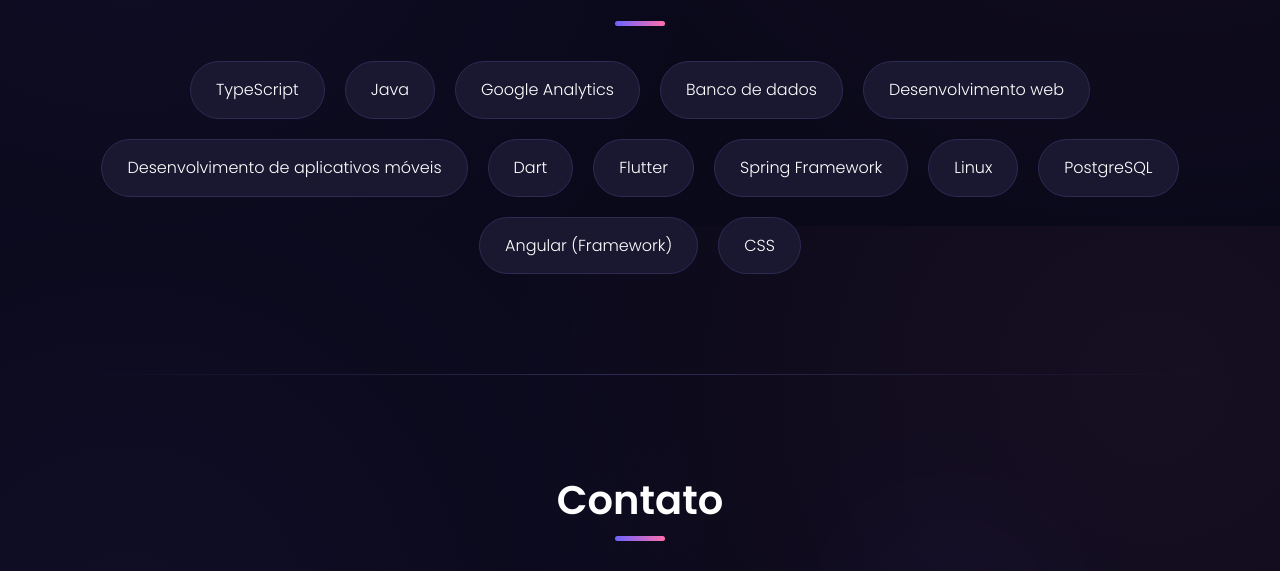
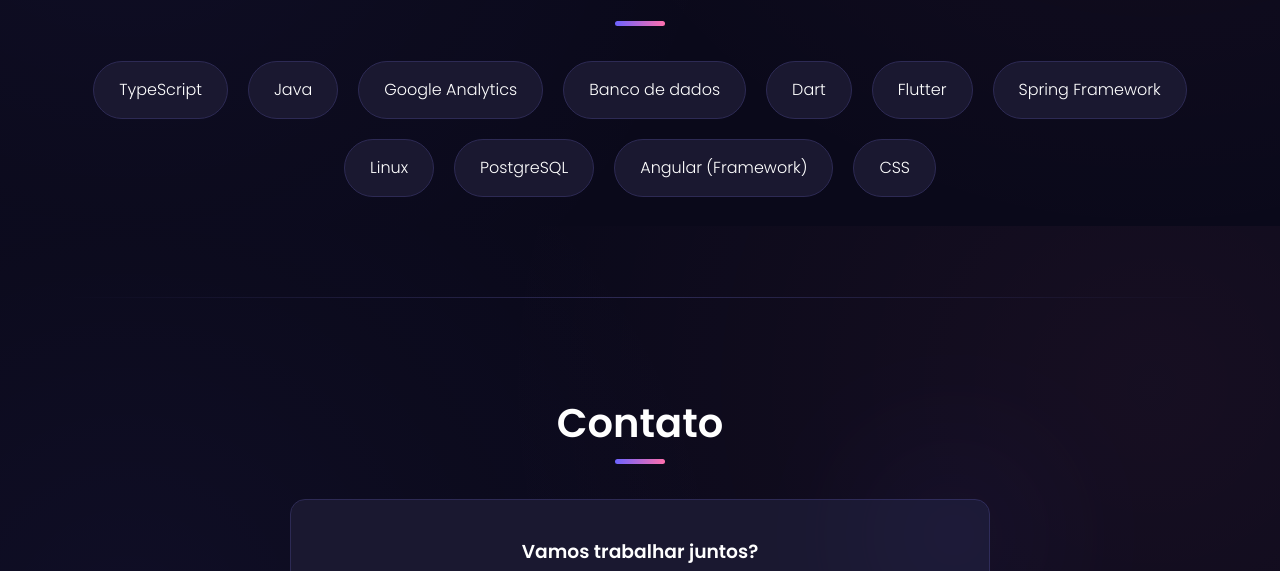
Before and after one commit to GabrielAlexandree/portifolio, a plain HTML site: page index.html in a window 1280 px wide. Shown: the part 2174-2745 px from the top of the page. Drawn offline with Linux system fonts and the light colour scheme.

Commit message:
ajustes nas habilidades

```diff
--- a/index.html
+++ b/index.html
@@ -150,8 +150,6 @@
                 <div class="skill"><span>Java</span></div>
                 <div class="skill"><span>Google Analytics</span></div>
                 <div class="skill"><span>Banco de dados</span></div>
-                <div class="skill"><span>Desenvolvimento web</span></div>
-                <div class="skill"><span>Desenvolvimento de aplicativos móveis</span></div>
                 <div class="skill"><span>Dart</span></div>
                 <div class="skill"><span>Flutter</span></div>
                 <div class="skill"><span>Spring Framework</span></div>
```
